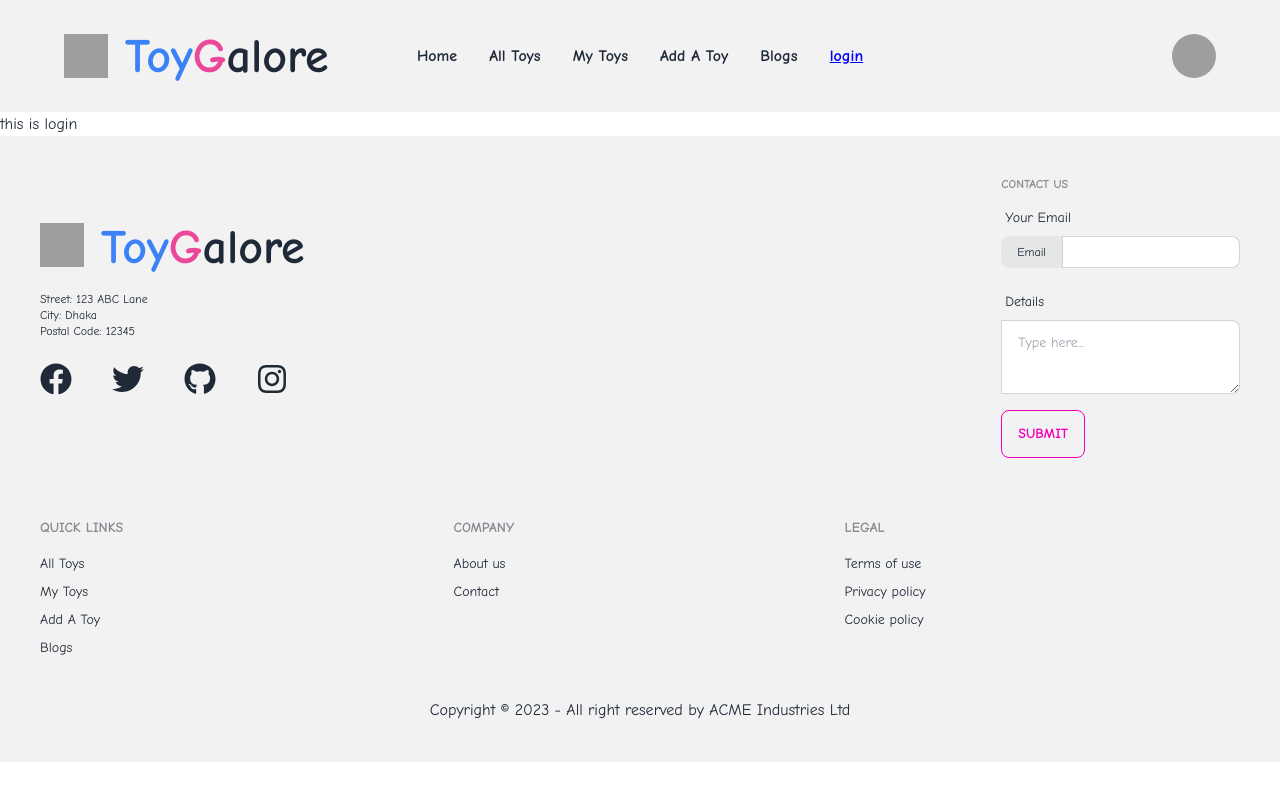
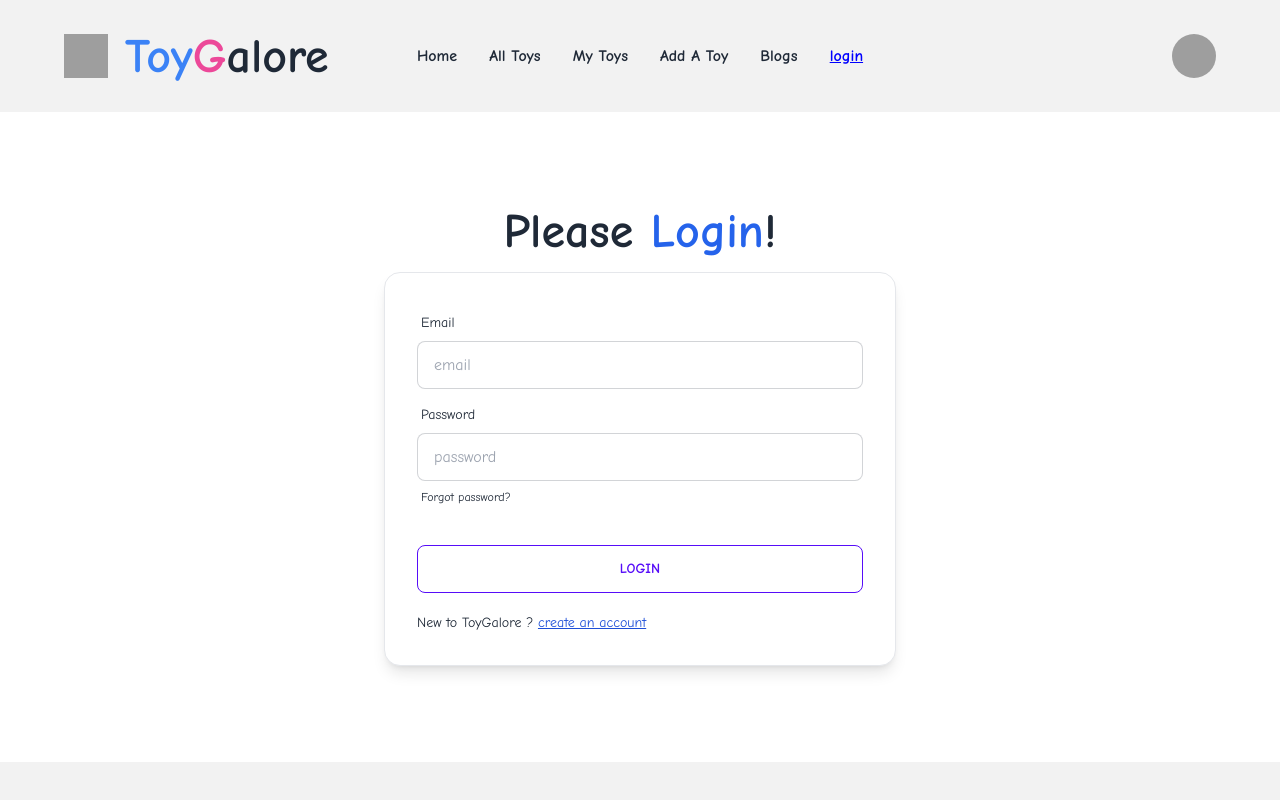
Before and after one commit to Mohosin075/toy-marketplace-client, a React (Vite) app in the folder toy-marketplace-client/: page /login in a window 1280 px wide. Shown: the top 800 px of the page. Built offline with nearby package versions, Linux system fonts and the light colour scheme; grey boxes are pictures that could not be loaded.

Commit message:
login page design

```diff
--- a/toy-marketplace-client/src/pages/login/Login.jsx
+++ b/toy-marketplace-client/src/pages/login/Login.jsx
@@ -1,12 +1,49 @@
 import useTitle from "../hooks/useTitle";
+import { Link } from 'react-router-dom';
 
 const Login = () => {
-    useTitle('login')
-    return (
-        <div>
-            this is login
+  useTitle("login");
+  return (
+    <div className="hero my-12 md:my-20 w-full">
+      <div className="hero-content flex-col w-full">
+        <h2 className="text-5xl font-bold">Please <span className="text-blue-600 font-bold">Login</span>!</h2>
+        <div className="card flex-shrink-0 w-full max-w-lg border border-1 shadow-lg bg-base-100">
+          <form className="card-body">
+            <div className="form-control">
+              <label className="label">
+                <span className="label-text">Email</span>
+              </label>
+              <input
+                type="text"
+                placeholder="email"
+                className="input input-bordered"
+              />
+            </div>
+            <div className="form-control">
+              <label className="label">
+                <span className="label-text">Password</span>
+              </label>
+              <input
+                type="text"
+                placeholder="password"
+                className="input input-bordered"
+              />
+              <label className="label">
+                <a href="#" className="label-text-alt link link-hover">
+                  Forgot password?
+                </a>
+              </label>
+            </div>
+            <div className="form-control mt-6">
+              <button className="btn btn-primary btn-outline">Login</button>
+            </div>
+            <p className="text-sm mt-3">New to ToyGalore ? <Link to="/register" className="text-blue-700 underline hover:text-blue-600">create an account</Link></p>
+          </form>
+
         </div>
-    );
+      </div>
+    </div>
+  );
 };
 
 export default Login;
--- a/toy-marketplace-client/src/pages/shared/footer/Footer.jsx
+++ b/toy-marketplace-client/src/pages/shared/footer/Footer.jsx
@@ -5,7 +5,7 @@ import "react-toastify/dist/ReactToastify.css";
 const Footer = () => {
   return (
     <div>
-         <footer className="px-10 pb-5 bg-base-200 text-xs md:flex justify-between items-center pt-6 space-y-4">
+         <footer className="px-10 md:px-40 pb-5 bg-base-200 text-xs md:flex justify-between items-center pt-6 space-y-4">
         <div>
           <div className="space-y-5">
             <div className="flex">
@@ -68,7 +68,7 @@ const Footer = () => {
 
         </div>
       </footer>
-      <footer className="footer p-10 bg-base-200 text-base-content">
+      <footer className="footer px-10 md:px-40 py-10 bg-base-200 text-base-content">
         <div>
           <span className="footer-title">Quick Links</span>
           <Link className="link link-hover" to="/allToys">
```
